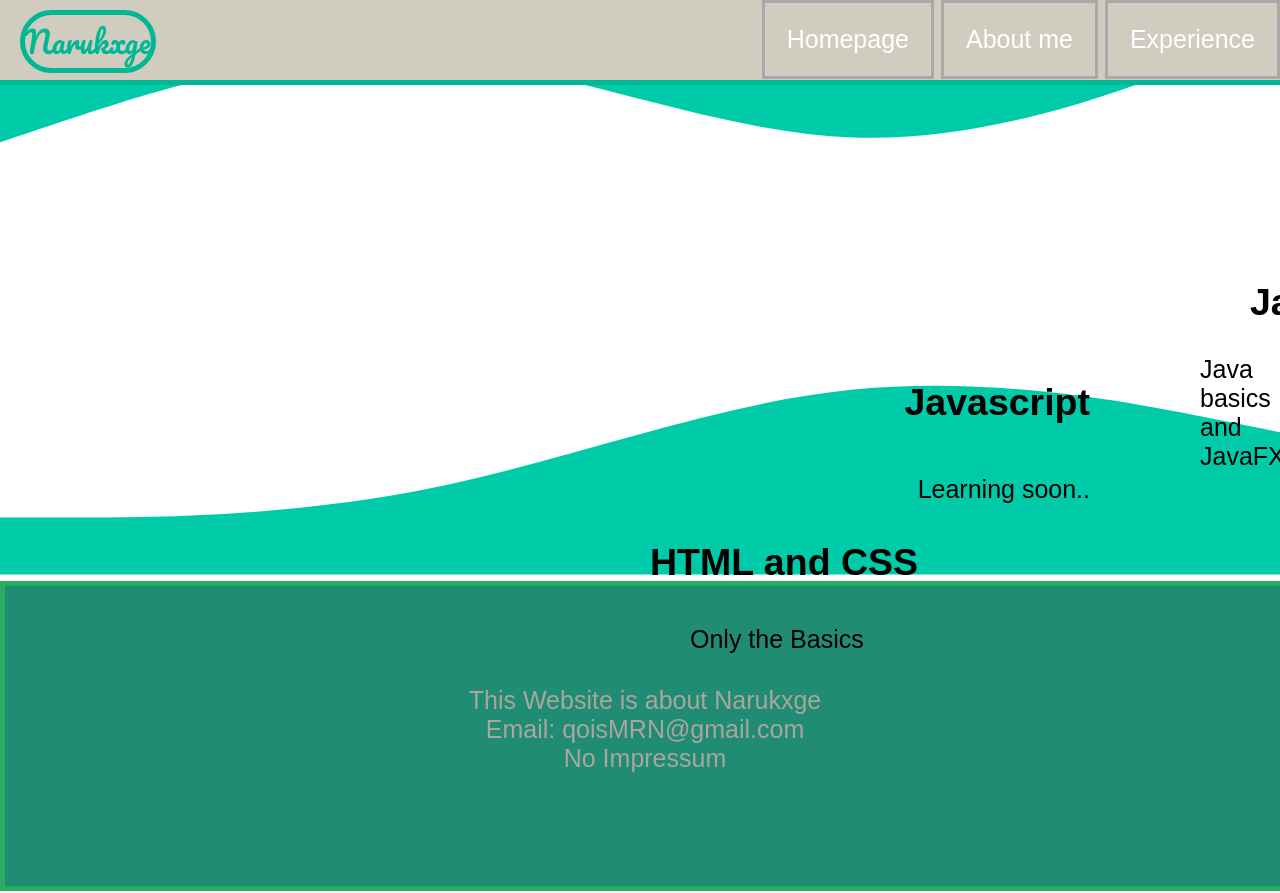
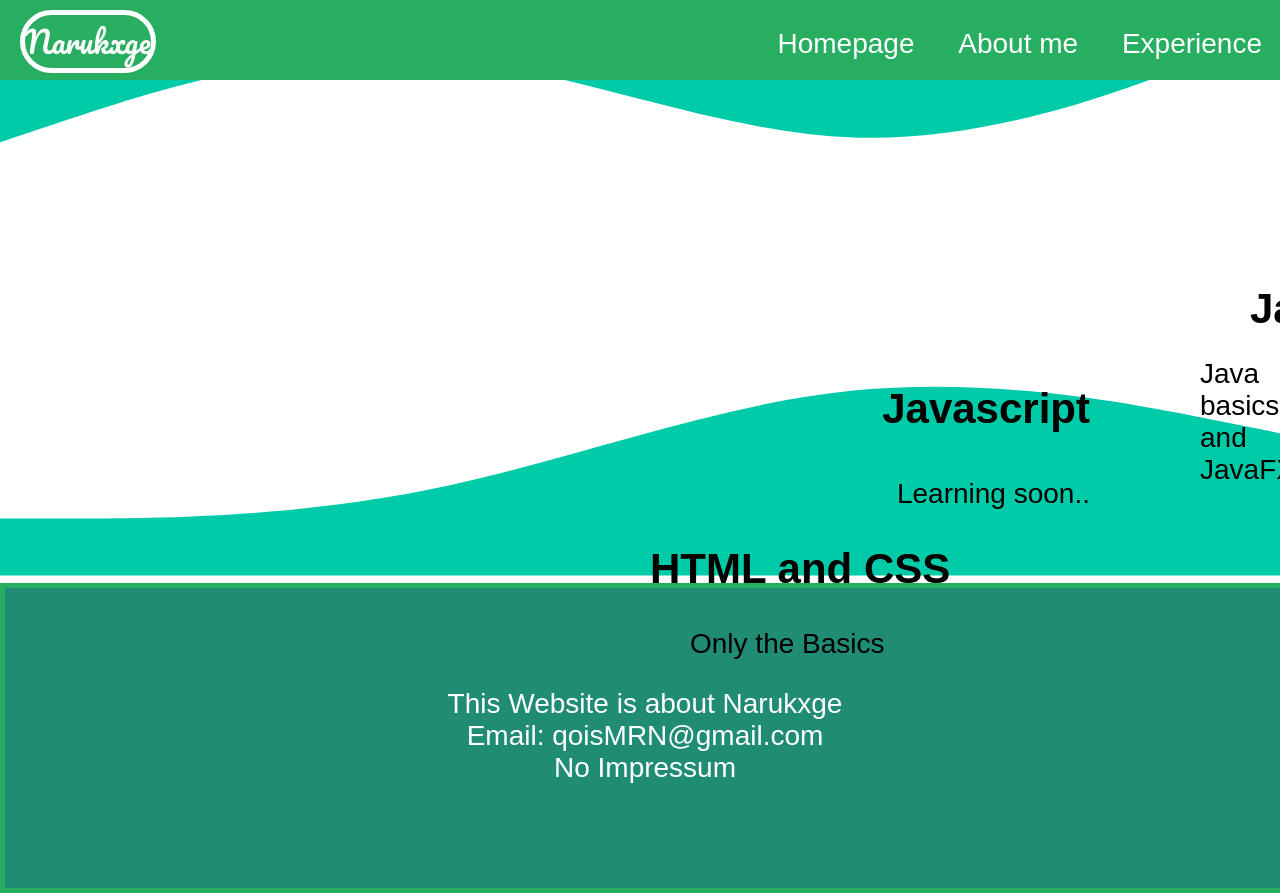
Before and after one commit to Narukxge/narukxge.github.io, a plain HTML site: page experience.html in a window 1280 px wide. Shown: the top 893 px of the page. Drawn offline with Linux system fonts and the light colour scheme; a web font is replaced by a local one.

Commit message:
Added new files

```diff
--- a/experience.html
+++ b/experience.html
@@ -8,20 +8,19 @@
         <title>Experience</title>
         <meta charset="utf-8">
         <style>
-            .navbar {
+             .navbar {
                 position: fixed;
-                background-color: #d1ccc0;
+                background-color: #27ae60;
                 height: 80px;
                 top: 0;
                 width: 100%;
                 color: #2ecc71;
                 z-index: 2;
-                border-bottom: 5px solid #00b894;
                 text-align: right;
             }
             body {
                 font-family: "Arial", sans-serif;
-                font-size: 25px;
+                font-size: 28px;
                 top: 0;
                 margin: 0;
                 background-color: white;
@@ -43,19 +42,17 @@
                display: inline-block;
                color: white;
                margin-top: -30px;
-               padding: 22px;
-               border: 3px solid darkgrey;
+               padding: 18px;
+
 
 
             }
             .navitem:hover {
-                color: #2ecc71;
-                background-color: #aaa69d;
+
+                background-color: #009432;
 
             }
-            .navtext:hover {
-                color: #00b894;
-            }
+
 
             .startimg {
                 object-fit: cover;
@@ -95,8 +92,8 @@
             .logotext {
                 font-family: 'Pacifico', cursive;
                 font-size: 30px;
-                color: #00b894;
-                border: 5px solid #00b894;
+                color: white;
+                border: 5px solid white;
                 border-radius: 50px;
                 position: absolute;
                 top: 0;
@@ -110,7 +107,7 @@
 
             }
 
-             .borderless {
+            .borderless {
                 border-style: none;
             }
 
@@ -129,7 +126,7 @@
                 width: 100%;
                 background-color: #218c74;
                 height: 300px;
-                color: #aaa69d;
+                color: white;
                 border: 5px solid #27ae60;
 
             }
@@ -212,13 +209,13 @@
             <div class="navbar">
                 <ul>
                     <li class="alignLeft borderless nohover">
-                       <p class="logotext">Narukxge</p>
+                       <a href="index.html"><p class="logotext">Narukxge</p></a>
                     </li>
                     <li class="navitem">
-                        <a href="website.html"><span class="navtext">Homepage</span></a>
+                        <a href="index.html"><span class="navtext">Homepage</span></a>
                     </li>
                    <li class="navitem">
-                        <a href="website.html#AboutMe"><span class="navtext">About me</span></a>
+                        <a href="index.html#AboutMe"><span class="navtext">About me</span></a>
                     </li>
                     <li class="navitem">
                         <a href="experience.html"><span class="navtext">Experience</span></a>
```
Also changed, not shown: index.html (renamed from website.html, +33 -19 lines).
